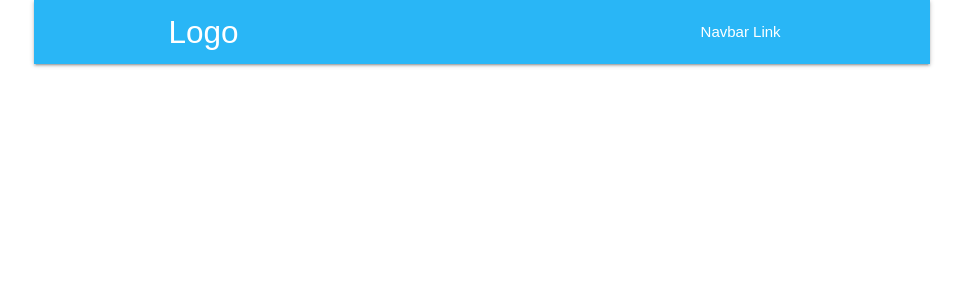
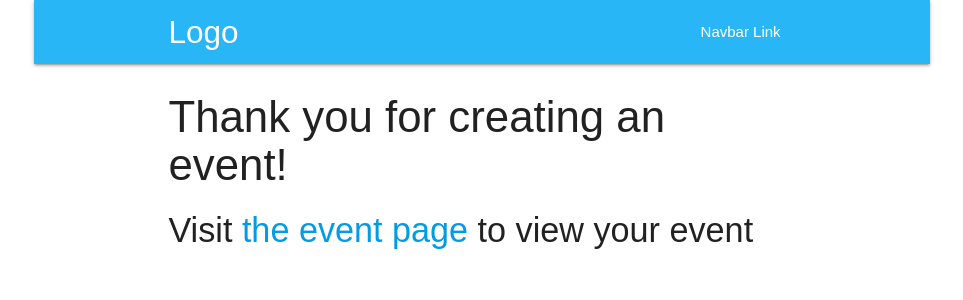
Before and after one commit to shimoal/are-you-free, a React (Create React App) app in the folder client/: page /events/created/1 in a window 1280 px wide. Shown: the top 300 px of the page, without its empty margins (158-1121 px from the left). Built offline with nearby package versions, Linux system fonts and the light colour scheme.

Commit message:
Link to the event page on the event created page

```diff
--- a/client/src/App.tsx
+++ b/client/src/App.tsx
@@ -17,7 +17,7 @@ class App extends Component<{}, { selectedView: string }> {
 					<div>
 						<NavBar />
 						<Route exact path="/" component={Landing} />
-						<Route exact path="/event" component={EventCreated} />
+						<Route exact path="/events/created/:linkID" component={EventCreated} />
 						<Route path="/event/:linkID" component={Event} />
 						<Route exact path="/events/new" component={CreateEvent} />
 						<Route exact path="/events/error" component={EventError} errorMessage="There was an error creating your event. Please try again" />
--- a/client/src/components/events/EventCreated.tsx
+++ b/client/src/components/events/EventCreated.tsx
@@ -1,9 +1,16 @@
 import * as React from "react";
+import { Link, RouteComponentProps } from "react-router-dom";
 
-export default () => {
+interface IMatchParams {
+  linkID: string
+}
+
+export default (props:  RouteComponentProps<IMatchParams>) => {
+	const {linkID} = props.match.params;
 	return (
 		<div className="container">
 			<h3>Thank you for creating an event!</h3>
+			<h4>Visit <Link to={"/event/" + linkID}>the event page</Link> to view your event</h4>
 		</div>
 	);
 };
--- a/client/src/components/events/EventForm.tsx
+++ b/client/src/components/events/EventForm.tsx
@@ -38,7 +38,7 @@ class EventForm extends Component<{} & RouteComponentProps> {
 				title
 			})
 			.then(({ data }) => {
-				this.props.history.push("/event/" + data.linkID);
+				this.props.history.push("/events/created/" + data.linkID);
 			})
 			.catch(err => {
 				this.props.history.push("/events/error");
```
